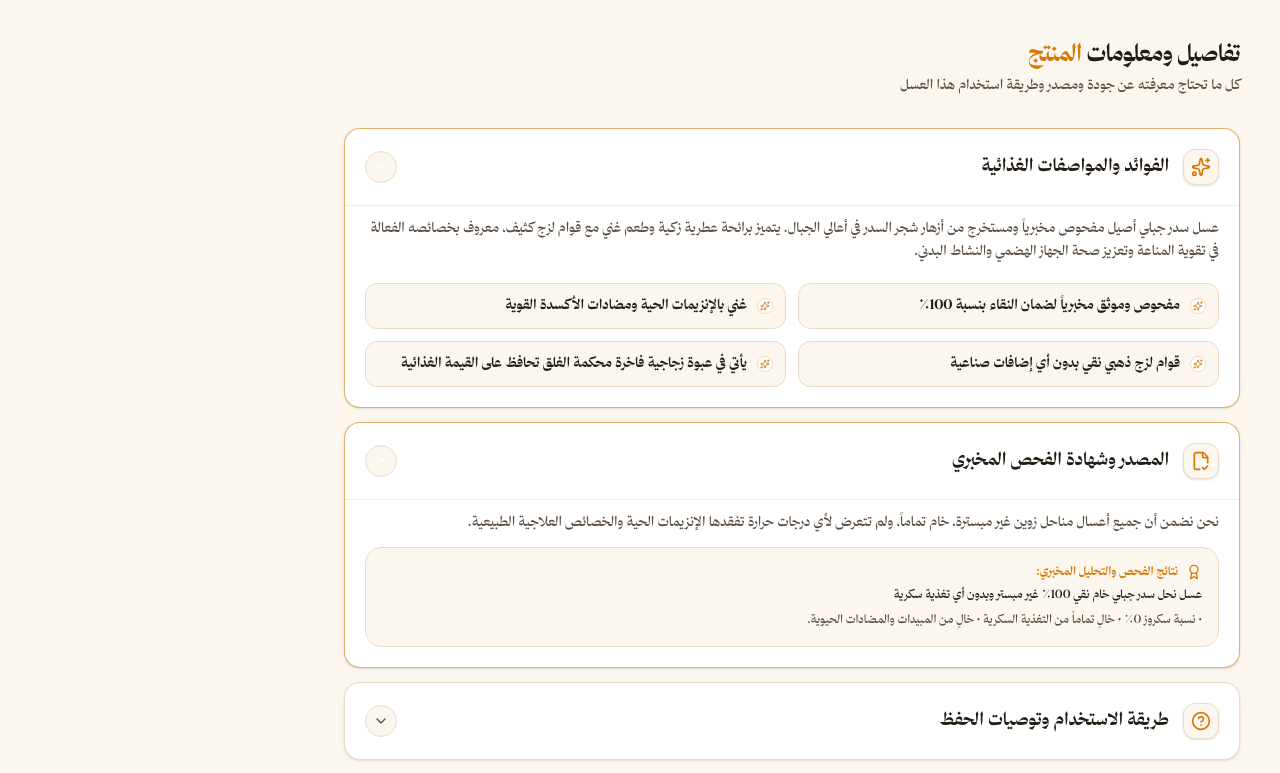
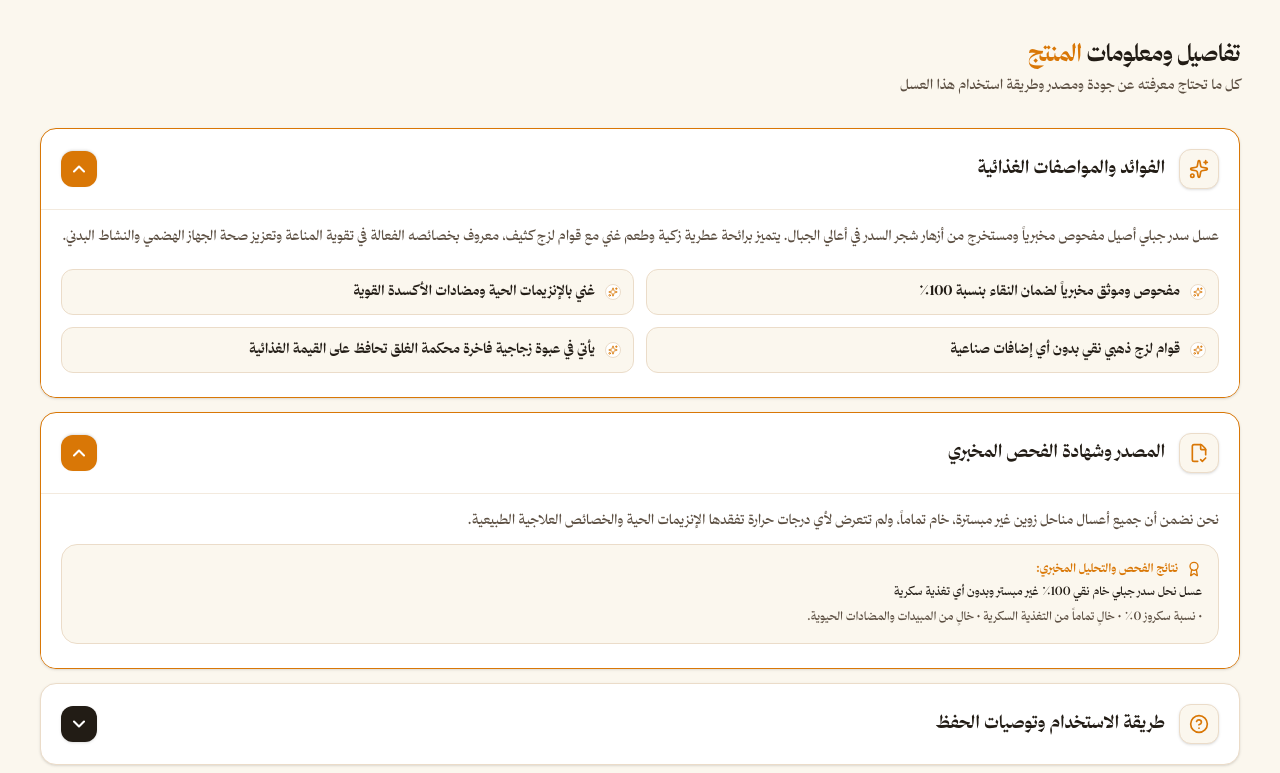
Before and after one commit to same7-redaa/IBRA, a Next.js app in the folder storefront/: page /products/1 in a window 1280 px wide. Shown: the part 700-1473 px from the top of the page. Built offline with nearby package versions, Linux system fonts and the light colour scheme.

Commit message:
Expand accordion to full width and make arrow indicators highly visible with bold contrast

```diff
--- a/storefront/src/components/product/ProductDetailsTabs.tsx
+++ b/storefront/src/components/product/ProductDetailsTabs.tsx
@@ -135,45 +135,48 @@ export default function ProductDetailsTabs({ product }: ProductDetailsTabsProps)
         </p>
       </div>
 
-      {/* Vertical Accordion Stack */}
-      <div className="flex flex-col gap-3.5 max-w-4xl">
+      {/* Vertical Accordion Stack - Full Width */}
+      <div className="flex flex-col gap-3.5 w-full">
         {accordionSections.map((sec) => {
           const isOpen = openItems.includes(sec.id);
           return (
             <div
               key={sec.id}
               className={`rounded-2xl border transition-all duration-300 bg-white overflow-hidden shadow-sm ${
-                isOpen ? "border-[#d97706]/60 shadow-[0_4px_20px_rgba(217,119,6,0.06)]" : "border-[#ebdcc9] hover:border-[#d97706]/40"
+                isOpen ? "border-[#d97706] shadow-[0_6px_25px_rgba(217,119,6,0.08)]" : "border-[#ebdcc9] hover:border-[#d97706]/50"
               }`}
             >
               {/* Accordion Header Button */}
               <button
                 type="button"
                 onClick={() => toggleItem(sec.id)}
-                className="w-full flex items-center justify-between p-4 sm:p-5 text-right transition-colors hover:bg-[#fbf7ee]/60 cursor-pointer"
+                className="w-full flex items-center justify-between p-4 sm:p-5 text-right transition-colors hover:bg-[#fbf7ee]/60 cursor-pointer group"
                 aria-expanded={isOpen}
               >
                 <div className="flex items-center gap-3.5">
-                  <div className="w-9 h-9 rounded-xl bg-[#fbf7ee] border border-[#ebdcc9] flex items-center justify-center shrink-0 shadow-sm">
+                  <div className="w-10 h-10 rounded-xl bg-[#fbf7ee] border border-[#ebdcc9] flex items-center justify-center shrink-0 shadow-sm">
                     {sec.icon}
                   </div>
-                  <span className="font-bold text-base sm:text-lg text-[#221c15]">
+                  <span className="font-black text-base sm:text-lg text-[#221c15] group-hover:text-[#d97706] transition-colors">
                     {sec.title}
                   </span>
                 </div>
 
+                {/* Highly Visible Arrow Indicator */}
                 <div
-                  className={`w-8 h-8 rounded-full bg-[#fbf7ee] border border-[#ebdcc9] flex items-center justify-center text-[#5c4f42] transition-transform duration-300 ${
-                    isOpen ? "rotate-180 bg-[#d97706] text-white border-[#d97706]" : ""
+                  className={`w-9 h-9 rounded-xl flex items-center justify-center transition-all duration-300 shadow-sm shrink-0 ${
+                    isOpen
+                      ? "bg-[#d97706] text-white rotate-180 shadow-md"
+                      : "bg-[#221c15] text-white hover:bg-[#d97706]"
                   }`}
                 >
-                  <ChevronDown className="w-4 h-4" />
+                  <ChevronDown className="w-5 h-5 stroke-[2.5]" />
                 </div>
               </button>
 
               {/* Accordion Body Content */}
               {isOpen && (
-                <div className="px-5 pb-5 pt-1 border-t border-[#ebdcc9]/50 animate-fade-in">
+                <div className="px-5 pb-6 pt-2 border-t border-[#ebdcc9]/60 animate-fade-in bg-white">
                   {sec.content}
                 </div>
               )}
```
